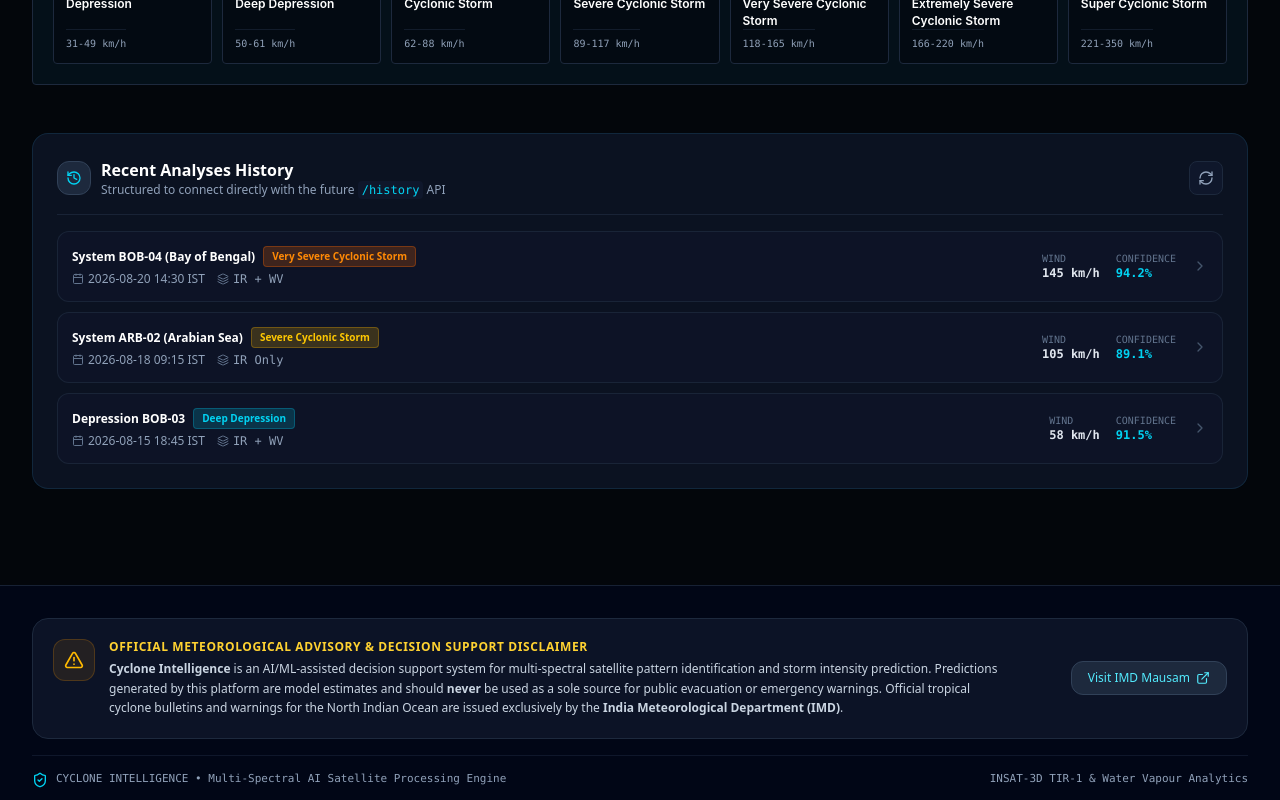
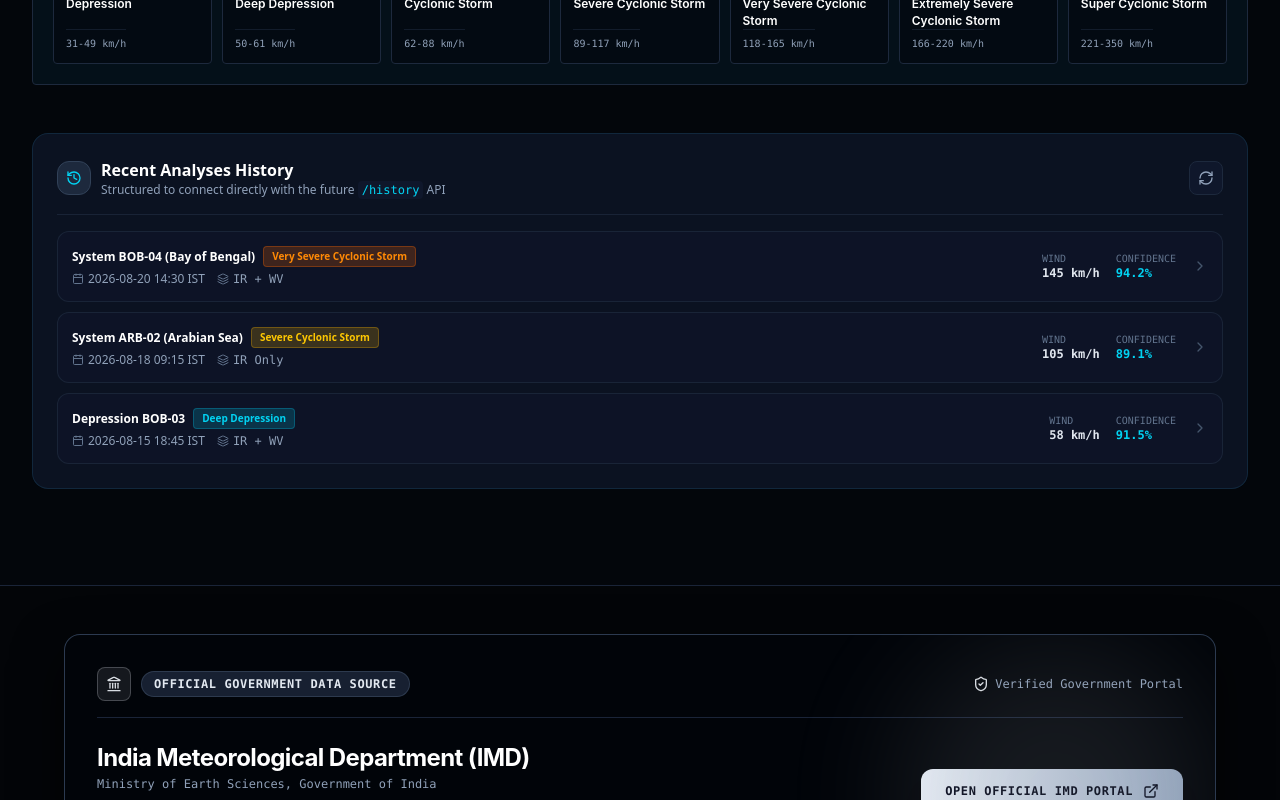
Before and after one commit to mohit-sharma-001/404, a React (Vite) app: page / in a window 1280 px wide. Shown: the part 2000-2800 px from the top of the page. Built offline with nearby package versions, Linux system fonts and the light colour scheme.

Commit message:
ui : improve official IMD source visibility

```diff
--- a/src/components/AdvisoryNote.tsx
+++ b/src/components/AdvisoryNote.tsx
@@ -1,46 +1,108 @@
 import React from 'react';
-import { AlertTriangle, ShieldCheck, ExternalLink } from 'lucide-react';
+import { Landmark, ExternalLink, ShieldCheck, AlertCircle } from 'lucide-react';
+import type { SatelliteChannel } from '../types/prediction';
+import { THEMES } from '../theme/themeSystem';
 
-export const AdvisoryNote: React.FC = () => {
+interface AdvisoryNoteProps {
+  activeChannel?: SatelliteChannel;
+}
+
+export const AdvisoryNote: React.FC<AdvisoryNoteProps> = ({ activeChannel = 'IR' }) => {
+  const theme = THEMES[activeChannel] || THEMES.IR;
+
   return (
-    <footer className="w-full mt-16 border-t border-slate-800/80 bg-slate-950/90 py-8 px-4 sm:px-6 lg:px-8">
-      <div className="max-w-7xl mx-auto space-y-4">
+    <footer className={`w-full mt-16 border-t transition-colors duration-700 py-12 px-4 sm:px-6 lg:px-8 relative z-20 ${theme.headerBg} ${theme.headerBorder}`}>
+      <div className="max-w-6xl mx-auto space-y-6">
 
-        {/* Main Advisory Box */}
-        <div className="p-4 sm:p-5 rounded-2xl bg-slate-900/80 border border-slate-800 flex flex-col md:flex-row items-start md:items-center justify-between gap-4">
-          <div className="flex items-start space-x-3.5">
-            <div className="p-2.5 rounded-xl bg-amber-500/10 text-amber-400 border border-amber-500/20 shrink-0 mt-0.5 md:mt-0">
-              <AlertTriangle className="w-5 h-5" />
+        {/* Prominent Official Government Data Source Panel */}
+        <div className="p-6 sm:p-8 rounded-2xl bg-[#02050A]/95 border border-slate-700/90 backdrop-blur-2xl shadow-[0_20px_50px_rgba(0,0,0,0.7)] transition-all duration-700 hover:border-slate-500 space-y-6 relative overflow-hidden group">
+
+          {/* Subtle Ambient Glow Pill */}
+          <div
+            className="absolute top-0 right-0 w-80 h-80 rounded-full opacity-10 pointer-events-none blur-3xl transition-colors duration-700"
+            style={{ backgroundColor: theme.accentColor }}
+          />
+
+          {/* Top Row: Official Source Badge & Entity Tag */}
+          <div className="flex flex-wrap items-center justify-between gap-3 border-b border-slate-800/90 pb-4">
+            <div className="flex items-center space-x-2.5">
+              <div
+                className="p-2 rounded-lg transition-colors duration-700 shrink-0"
+                style={{
+                  backgroundColor: `${theme.accentColor}18`,
+                  borderColor: `${theme.accentColor}40`,
+                  color: theme.accentColor,
+                  borderWidth: 1,
+                }}
+              >
+                <Landmark className="w-4 h-4" />
               </div>
-            <div className="space-y-1">
-              <h4 className="text-xs font-bold text-amber-300 uppercase tracking-wider">
-                Official Meteorological Advisory & Decision Support Disclaimer
-              </h4>
-              <p className="text-xs text-slate-300 leading-relaxed max-w-4xl">
-                <strong>Cyclone Intelligence</strong> is an AI/ML-assisted decision support system for multi-spectral satellite pattern identification and storm intensity prediction. Predictions generated by this platform are model estimates and should <strong>never</strong> be used as a sole source for public evacuation or emergency warnings. Official tropical cyclone bulletins and warnings for the North Indian Ocean are issued exclusively by the <strong>India Meteorological Department (IMD)</strong>.
-              </p>
+              <span className={`px-3 py-1 rounded-full text-xs font-mono font-bold tracking-wider border uppercase ${theme.badgeStyle}`}>
+                OFFICIAL GOVERNMENT DATA SOURCE
+              </span>
+            </div>
+
+            <div className="flex items-center space-x-1.5 text-xs font-mono text-slate-400">
+              <ShieldCheck className="w-4 h-4" style={{ color: theme.accentColor }} />
+              <span>Verified Government Portal</span>
             </div>
           </div>
 
+          {/* Core Institutional Content & Action CTA Row */}
+          <div className="flex flex-col lg:flex-row lg:items-center justify-between gap-6">
+
+            {/* Left: Department & Explanation Hierarchy */}
+            <div className="space-y-3 max-w-3xl">
+              <div>
+                <h3 className="text-xl sm:text-2xl font-bold text-white tracking-tight font-sans">
+                  India Meteorological Department (IMD)
+                </h3>
+                <p className="text-xs font-mono font-medium text-slate-400 mt-0.5">
+                  Ministry of Earth Sciences, Government of India
+                </p>
+              </div>
+
+              <p className="text-xs text-slate-300 leading-relaxed font-sans">
+                <strong className="text-white">Cyclone Intelligence</strong> operates as an AI/ML decision-support tool for satellite pattern identification and wind intensity estimation. Tropical cyclone bulletins, official warnings, and public evacuation orders for the North Indian Ocean are issued exclusively by the <strong className="text-slate-100">India Meteorological Department (IMD)</strong>.
+              </p>
+            </div>
+
+            {/* Right: High-Contrast Primary CTA Button */}
+            <div className="flex flex-col sm:flex-row lg:flex-col items-start sm:items-center lg:items-end justify-center gap-2 shrink-0">
               <a
                 href="https://mausam.imd.gov.in"
                 target="_blank"
                 rel="noopener noreferrer"
-            className="px-4 py-2 rounded-xl bg-slate-800 hover:bg-slate-700 text-cyan-300 hover:text-cyan-200 text-xs font-medium border border-slate-700 transition-colors flex items-center space-x-1.5 shrink-0"
+                aria-label="Open official India Meteorological Department portal (opens in new tab)"
+                className={`w-full sm:w-auto px-6 py-3.5 rounded-xl font-bold text-xs font-mono uppercase tracking-wider transition-all duration-300 shadow-xl flex items-center justify-center space-x-2.5 cursor-pointer select-none hover:-translate-y-0.5 active:translate-y-0 ${theme.primaryBtn}`}
               >
-            <span>Visit IMD Mausam</span>
-            <ExternalLink className="w-3.5 h-3.5" />
+                <span>Open Official IMD Portal</span>
+                <ExternalLink className="w-4 h-4 shrink-0" />
               </a>
+
+              <span className="text-[10px] font-mono text-slate-400 tracking-wider">
+                Destination: <span className="text-slate-200 underline">mausam.imd.gov.in</span>
+              </span>
             </div>
 
-        {/* Footer Meta */}
-        <div className="flex flex-col sm:flex-row items-center justify-between text-xs text-slate-400 border-t border-slate-900 pt-4 gap-2">
+          </div>
+
+          {/* Bottom Footnote Disclaimer */}
+          <div className="pt-4 border-t border-slate-800/80 flex items-center space-x-2 text-[11px] font-mono text-slate-400">
+            <AlertCircle className="w-3.5 h-3.5 shrink-0 text-amber-400" />
+            <span>Always cross-reference model prediction telemetry with official IMD meteorological bulletins.</span>
+          </div>
+
+        </div>
+
+        {/* Footer System Meta */}
+        <div className="flex flex-col sm:flex-row items-center justify-between text-xs text-slate-400 border-t border-slate-900 pt-6 gap-2 font-mono text-[11px]">
           <div className="flex items-center space-x-2">
-            <ShieldCheck className="w-4 h-4 text-cyan-400" />
-            <span className="font-mono text-[11px]">CYCLONE INTELLIGENCE • Multi-Spectral AI Satellite Processing Engine</span>
+            <ShieldCheck className="w-4 h-4" style={{ color: theme.accentColor }} />
+            <span>CYCLONE INTELLIGENCE • Multi-Spectral AI Satellite Processing Platform</span>
           </div>
-          <div className="text-slate-400 font-mono text-[11px]">
-            INSAT-3D TIR-1 & Water Vapour Analytics
+          <div className="text-slate-400">
+            INSAT-3D TIR-1, VIS, WV & PMW Satellite Analytics
           </div>
         </div>
 
--- a/src/pages/Dashboard.tsx
+++ b/src/pages/Dashboard.tsx
@@ -224,7 +224,7 @@ export const Dashboard: React.FC = () => {
       </main>
 
       {/* 7. Advisory Disclaimer Footer */}
-      <AdvisoryNote />
+      <AdvisoryNote activeChannel={selectedChannel} />
     </div>
   );
 };
```
Lines whose indentation alone changed are shown as unchanged.
